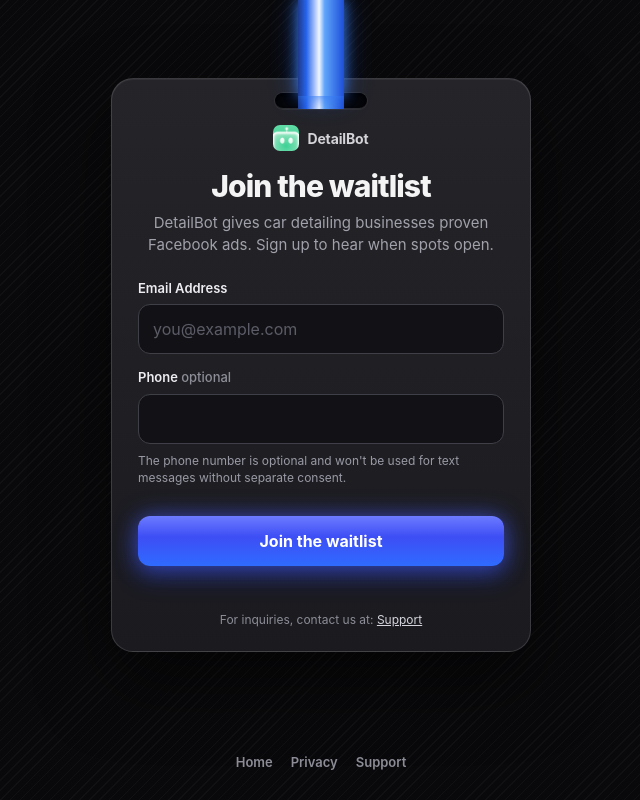
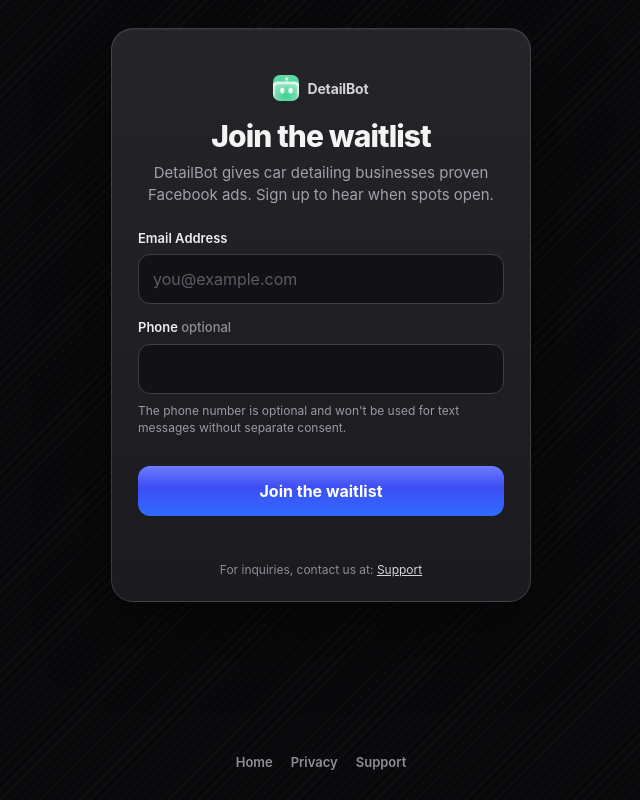
Before and after one commit to Cwinn-stack/getdetailbot-site, a plain HTML site: page waitlist/index.html in a window 1280 px wide. Shown: the whole page, without its empty margins (319-959 px from the left). Drawn offline with Linux system fonts and the light colour scheme.

Commit message:
Remove the waitlist lanyard and button glow.
The strap and slot are gone, and the join button no longer has a shadow. The keyboard focus outline stays.

Co-authored-by: Cwinn-stack <Cwinn-stack@users.noreply.github.com>

```diff
--- a/waitlist/index.html
+++ b/waitlist/index.html
@@ -36,19 +36,8 @@ body{
   flex-direction:column;
   align-items:center;
   flex:1 0 auto;
-  padding-top:78px;
+  padding-top:28px;
   position:relative;
-}
-.strap{
-  position:absolute;
-  top:0;
-  left:50%;
-  width:46px;
-  height:96px;
-  transform:translateX(-50%);
-  background:linear-gradient(90deg,#1e3a8a 0%,#2563eb 18%,#eff6ff 46%,#60a5fa 58%,#1d4ed8 100%);
-  box-shadow:0 0 12px rgba(59,130,246,.85),0 0 28px rgba(37,99,235,.45);
-  z-index:3;
 }
 .card{
   width:100%;
@@ -59,29 +48,6 @@ body{
   border-radius:22px;
   padding:40px 26px 18px;
   box-shadow:0 30px 70px rgba(0,0,0,.5),inset 0 1px 0 rgba(255,255,255,.06);
-}
-.slot{
-  position:absolute;
-  top:14px;
-  left:50%;
-  width:92px;
-  height:16px;
-  transform:translateX(-50%);
-  border-radius:8px;
-  background:#050507;
-  box-shadow:inset 0 3px 5px rgba(0,0,0,.95),inset 0 -1px 0 rgba(255,255,255,.18),0 0 0 1px rgba(255,255,255,.06);
-  overflow:hidden;
-  z-index:4;
-}
-.slot::before{
-  content:"";
-  position:absolute;
-  top:0;
-  left:50%;
-  width:46px;
-  height:100%;
-  transform:translateX(-50%);
-  background:linear-gradient(90deg,#1e3a8a 0%,#2563eb 18%,#eff6ff 46%,#60a5fa 58%,#1d4ed8 100%);
 }
 .brand{
   display:flex;
@@ -146,7 +112,6 @@ button{
   color:#fff;
   cursor:pointer;
   background:linear-gradient(180deg,#6d7bff 0%,#3d4ef5 42%,#2f6bff 100%);
-  box-shadow:0 0 22px rgba(79,100,255,.55),0 10px 24px rgba(37,70,255,.35);
 }
 button:hover{filter:brightness(1.06)}
 button:focus-visible{outline:2px solid #bfdbfe;outline-offset:2px}
@@ -166,8 +131,6 @@ button:disabled{cursor:progress;filter:saturate(.75) brightness(.88)}
 .page-links a{color:#8d8d98;text-decoration:none;font-weight:600}
 .page-links a:hover,.inquiries a:hover{color:#fff}
 @media (max-width:480px){
-  .hang{padding-top:52px}
-  .strap{height:68px}
   .card{padding:36px 18px 16px;border-radius:18px}
   h1{font-size:26px}
   button{padding:14px 16px}
@@ -176,9 +139,7 @@ button:disabled{cursor:progress;filter:saturate(.75) brightness(.88)}
 </head>
 <body>
 <div class="hang">
-  <div class="strap" aria-hidden="true"></div>
   <main class="card" id="main">
-    <div class="slot" aria-hidden="true"></div>
     <a class="brand" href="../index.html"><img src="../logo.png" alt="" width="26" height="26"><span>DetailBot</span></a>
     <!-- PLACEHOLDER COPY: Conor to replace -->
     <h1>Join the waitlist</h1>
```
